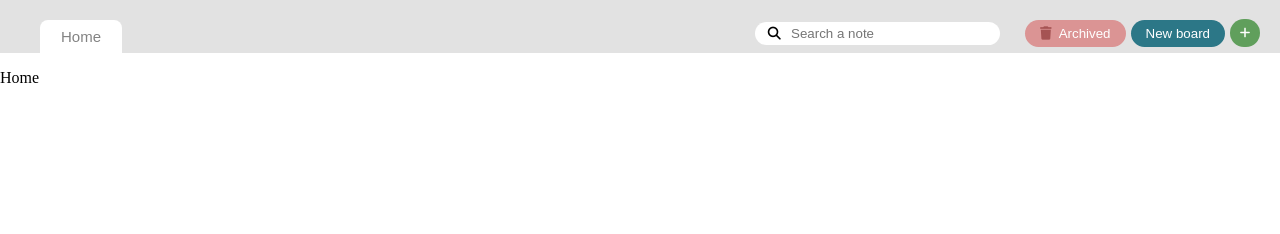
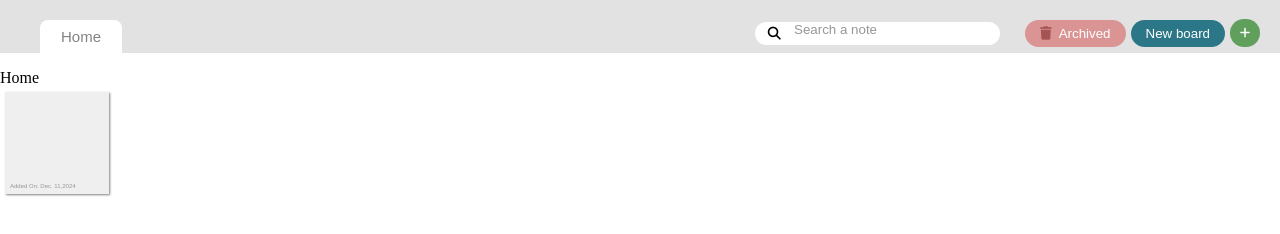
Before and after one commit to MariamAL-batool/SheCodes, a plain HTML site: page index.html in a window 1280 px wide. Both pictures are taken after a click on the button 1245 px from the left and 33 px from the top of the page. Drawn offline with Linux system fonts and the light colour scheme.

Commit message:
SCRUM-8 : Note Creation & Display is done

```diff
--- a/css/style.css
+++ b/css/style.css
@@ -64,7 +64,7 @@ nav {
 .nav-buttons {
   font-size: 13px;
 }
-.addNote {
+.add-note {
   border-radius: 50%;
   width: 28px;
   height: 28px;
@@ -115,5 +115,25 @@ nav .nav-buttons .fa-trash {
 .tab-content-box .tab-content.active {
   display: block;
 }
+.note {
+  width: 100px;
+  height: 100px;
+  background-color: #efefef;
+  border: transparent;
+  margin: 5px;
+  font-size: 6px;
+  box-shadow: 1px 1px 2px gray;
+}
 
+input::placeholder { /*Timestamp Design*/
+  position: fixed;
+  bottom: 5px;
+  left: 5px;
+  color: rgb(152, 150, 150);
+}
 /* end nav */
+
+.board-body{
+  width: auto;
+  height: auto;
+}
--- a/index.html
+++ b/index.html
@@ -8,6 +8,8 @@
     <link rel="stylesheet" href="./css/all.min.css" />
     <!-- custom css-->
     <link rel="stylesheet" href="./css/style.css" />
+    <script src="./js/main.js" defer></script>
+
     <title>Document</title>
   </head>
   <body>
@@ -38,7 +40,7 @@
             </button>
           </li>
           <button class="bg-blue" onclick="addBoard()">New board</button>
-          <button class="addNote bg-green">
+          <button class="add-note bg-green"  onclick="add_new_note()">
             <i class="fa-solid fa-plus"></i>
           </button>
         </div>
@@ -46,6 +48,6 @@
     </nav>
 
     <div class="tab-content-box" id="myTabContent"></div>
-    <script src="./js/main.js"></script>
+    <div class="board-body" id="board-body"></div>
   </body>
 </html>
--- a/js/main.js
+++ b/js/main.js
@@ -1,12 +1,15 @@
 const boardButtons = document.getElementById("boardButtons");
 const boardData = document.getElementById("myTabContent");
+const boardBody = document.getElementById("board-body");
 let boardCounter = 1;
+
 let boards = [
   {
     id: 0,
     name: "Home",
     creationDate: Date.now,
     active: "active",
+    notes: [],
   },
 ];
 
@@ -28,6 +31,7 @@ const addBoard = () => {
         name: boardName,
         creationDate: Date.now,
         active: "active",
+         notes : [],
       };
       boards.forEach((board) => {
         board.active = "";
@@ -41,6 +45,7 @@ const addBoard = () => {
 
 const renderBoarders = () => {
   boardButtons.innerHTML = "";
+  boardBody.innerHTML = " ";
 
   boards.forEach((board, index) => {
     const boardButton = `<li class=" py-0 my-0 ">
@@ -56,11 +61,39 @@ const renderBoarders = () => {
       boardData.innerHTML = `<div class="tab-content ${board.active} "> ${board.name}</div>`;
     }
     boardButtons.insertAdjacentHTML("beforeend", boardButton);
+    if (board.notes.length >= 1 && board.active == "active")
+       {renderNotes(board.notes);}
   });
 };
 
 renderBoarders();
 
+const add_new_note = () => { //defines note object and pushes it to notes array
+
+  note = {
+    id: Date.now(),
+    date: date()
+  }
+  boards.forEach((board) => {
+    if (board.active == "active") {
+     board.notes.push(note);
+    }
+
+  })
+
+  renderBoarders();
+
+}
+const renderNotes = (notes) => {
+  boardBody.innerHTML = " ";
+  notes.forEach((note) => {
+
+    boardBody.insertAdjacentHTML('afterbegin', `<input type="text" class="note" id=${note.id} placeholder="Added On: ${note.date} ">`);
+
+  });
+
+
+};
 const activate = (index) => {
   boards.forEach((board) => {
     board.active = "";
@@ -77,3 +110,13 @@ const activeteArchive = () => {
 
   boardData.innerHTML = `<div class="tab-content active">archive</div>`;
 };
+
+const date = () => { //Returns today's date
+  var currentDate = new Date();
+  var year = currentDate.getFullYear();
+  var month = currentDate.getMonth();
+  var day = currentDate.getDate();
+  var monthNames = ["Jan.", "Feb.", "Mar.", "Apr.", "May.", "Jun.", "Jul.", "Aug.", "Sep.", "Oct.", "Nov.", "Dec."];
+  var dateStamp = monthNames[month] + " " + day + "," + year;
+  return dateStamp;
+}
```
